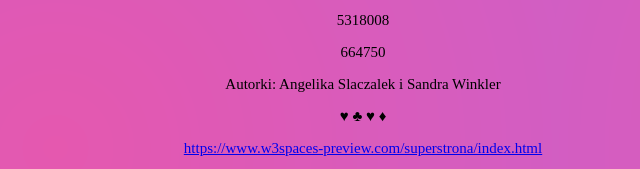
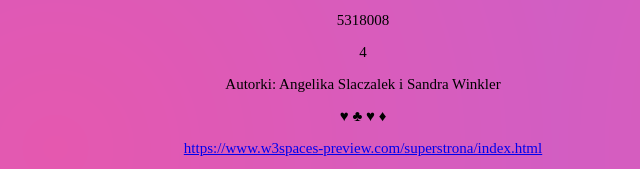
Before and after one commit to slawinangsan/java, a plain HTML site: page index.html in a window 1280 px wide. Shown: the part 2386-2555 px from the top of the page, 445-1085 px from the left. Drawn offline with Linux system fonts and the light colour scheme.

Commit message:
Update index.html

```diff
--- a/index.html
+++ b/index.html
@@ -241,7 +241,7 @@ document.getElementById("dod").innerHTML = z;
 <script>
 let a = 16;
 let b = 4;
-let c = x / y;
+let c = a / b;
 document.getElementById("dziel").innerHTML = c;
 </script>
 
```
